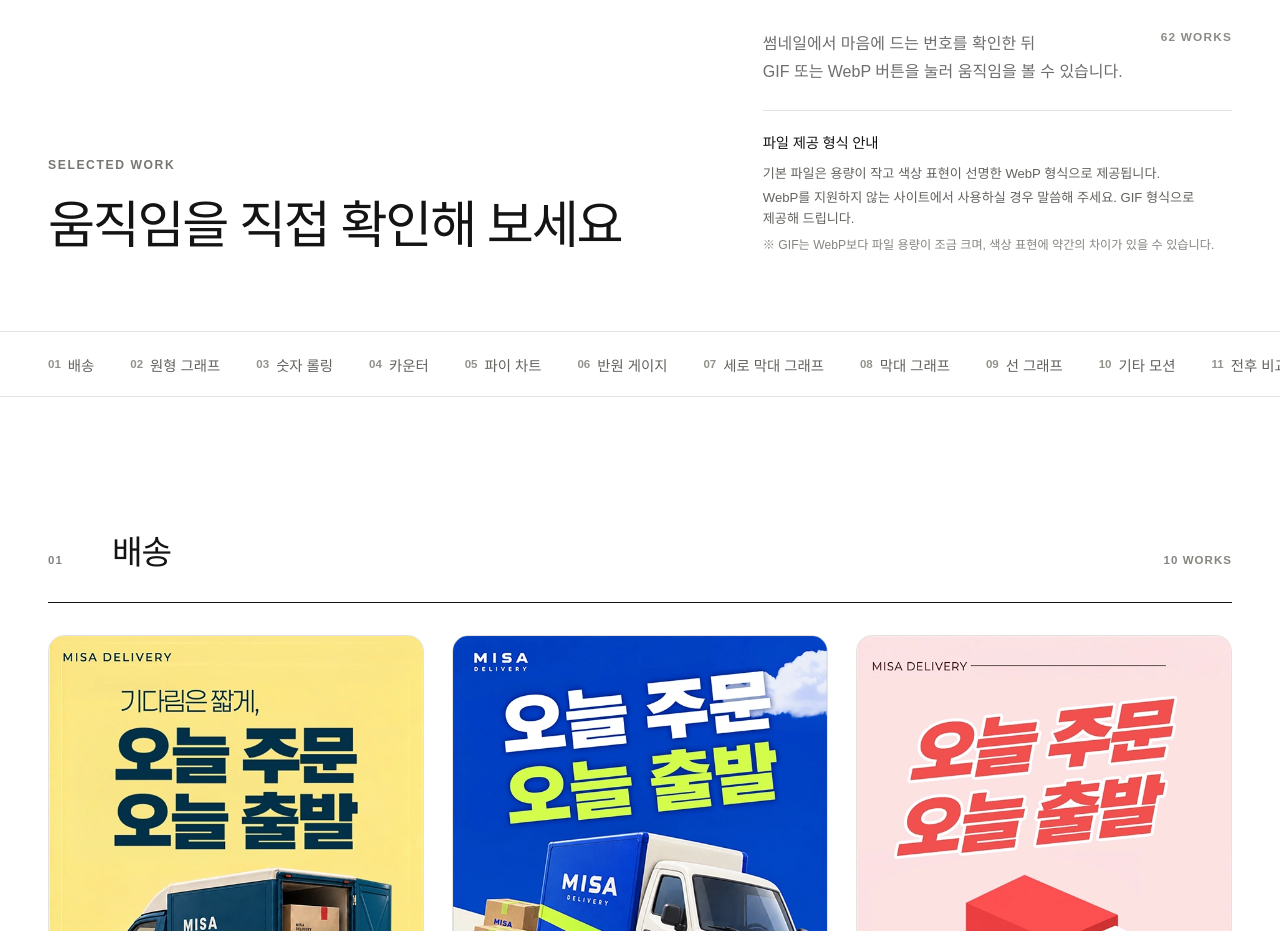
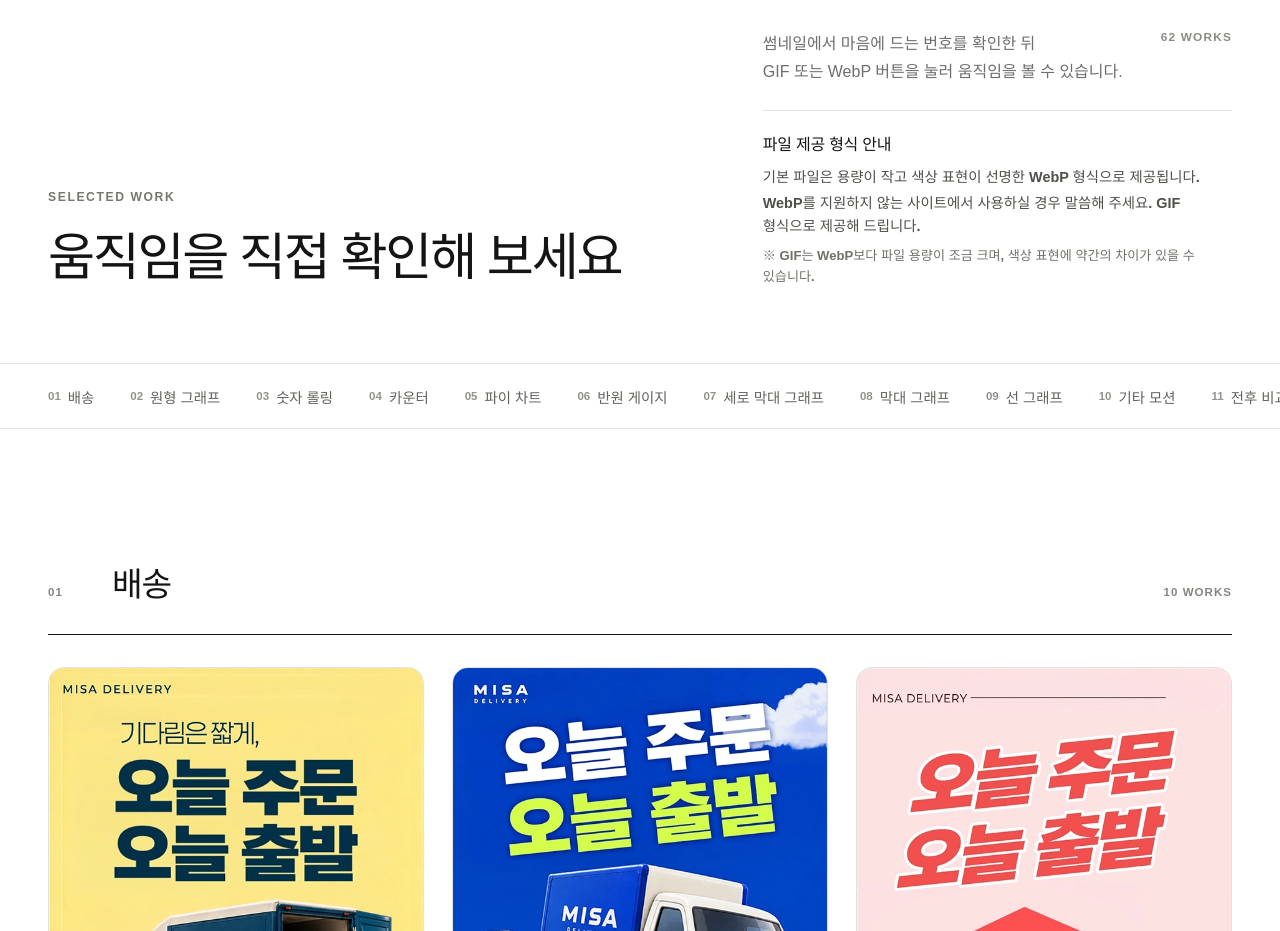
Before and after one commit to janudece2426/jdart24-motion, a React (Vite) app: page / in a window 1280 px wide. Shown: the part 1560-2491 px from the top of the page. Built offline with nearby package versions, Linux system fonts and the light colour scheme.

Commit message:
Improve sticky category navigation and format note

```diff
--- a/src/Site.jsx
+++ b/src/Site.jsx
@@ -169,6 +169,7 @@ function ServiceIntro() {
 function CategoryNav() {
   return (
     <nav className="category-nav" aria-label="작업물 카테고리 바로가기">
+      <div className="category-nav-scroll">
         <div className="category-nav-inner">
           {portfolio.categories.map((category) => (
             <a key={category.id} href={`#category-${category.id}`}>
@@ -176,6 +177,7 @@ function CategoryNav() {
               {category.name}
             </a>
           ))}
+        </div>
       </div>
     </nav>
   )
--- a/src/site.css
+++ b/src/site.css
@@ -360,23 +360,25 @@ img { max-width: 100%; }
 
 .format-note h3 {
   margin: 0 0 11px;
-  font-size: 0.9rem;
-  font-weight: 750;
+  font-size: 1rem;
+  font-weight: 800;
   letter-spacing: -0.015em;
 }
 
 .format-note p {
   margin: 3px 0 0;
-  color: #62625e;
-  font-size: 0.82rem;
+  color: #4f4f4b;
+  font-size: 0.9rem;
+  font-weight: 600;
   line-height: 1.6;
   word-break: keep-all;
 }
 
 .format-note .format-caution {
   margin-top: 7px;
-  color: #858580;
-  font-size: 0.76rem;
+  color: #71716c;
+  font-size: 0.82rem;
+  font-weight: 600;
 }
 
 .portfolio-count {
@@ -392,16 +394,20 @@ img { max-width: 100%; }
 .category-nav {
   position: sticky;
   top: 0;
-  z-index: 10;
-  overflow-x: auto;
+  z-index: 40;
   border-top: 1px solid var(--hairline);
   border-bottom: 1px solid var(--hairline);
   background: rgba(255, 255, 255, 0.94);
   backdrop-filter: blur(14px);
+}
+
+.category-nav-scroll {
+  overflow-x: auto;
+  overscroll-behavior-inline: contain;
   scrollbar-width: none;
 }
 
-.category-nav::-webkit-scrollbar { display: none; }
+.category-nav-scroll::-webkit-scrollbar { display: none; }
 
 .category-nav-inner {
   width: var(--shell);
```
Lines whose indentation alone changed are shown as unchanged.
